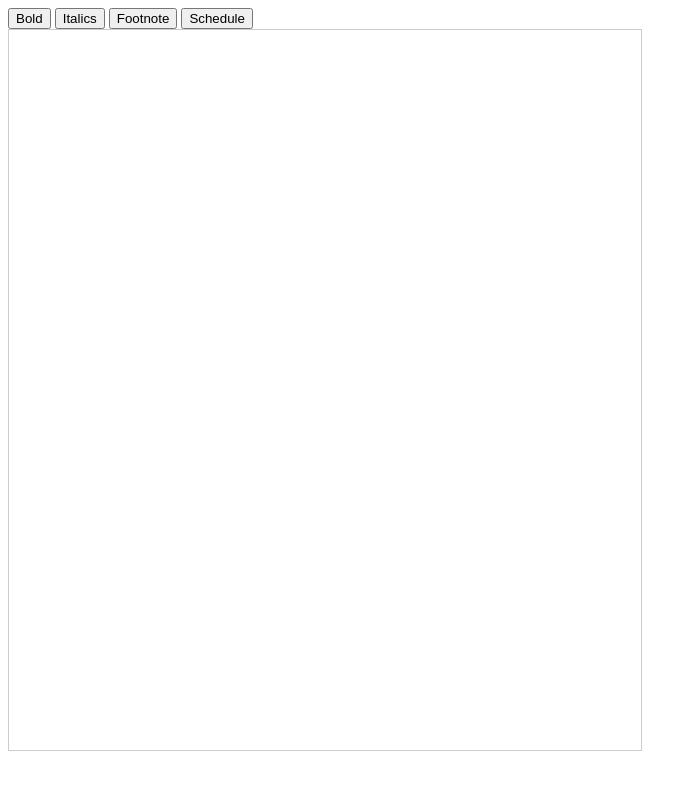
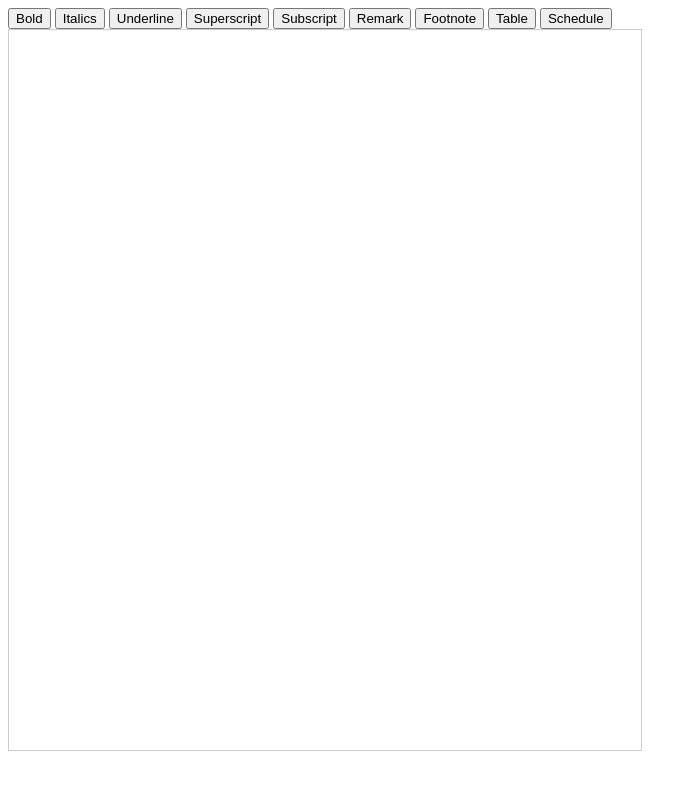
Before and after one commit to laws-africa/bluebell-monaco, a website built with webpack: page demo/index.html in a window 1280 px wide. Shown: the whole page, without its empty margins (0-697 px from the left). Built offline with nearby package versions, Linux system fonts and the light colour scheme.

Commit message:
add one more \n before Content 2 in insertTable

```diff
--- a/demo/index.html
+++ b/demo/index.html
@@ -14,7 +14,12 @@
 <div class="actions">
   <button type="button" data-action="format.bold">Bold</button>
   <button type="button" data-action="format.italics">Italics</button>
+  <button type="button" data-action="format.underline">Underline</button>
+  <button type="button" data-action="format.superscript">Superscript</button>
+  <button type="button" data-action="format.subscript">Subscript</button>
+  <button type="button" data-action="format.remark">Remark</button>
   <button type="button" data-action="insert.footnote">Footnote</button>
+  <button type="button" data-action="insert.table">Table</button>
   <button type="button" data-action="insert.schedule">Schedule</button>
 </div>
 
--- a/src/actions.js
+++ b/src/actions.js
@@ -146,7 +146,7 @@ export class BluebellActions {
     editor.executeEdits(this.editSource, [{
       identifier: 'insert.table',
       range: sel,
-      text: 'TABLE\n\n' + indent + ' TR\n\n' + indent + '   TH\n\n' + indent + '     Heading 1\n\n' + indent + '   TH\n\n' + indent + '     Heading 2\n\n' + indent + ' TR\n\n' + indent + '   TC\n\n' + indent + '     Content 1\n\n' + indent + '   TC\n' + indent + '     Content 2'
+      text: 'TABLE\n\n' + indent + ' TR\n\n' + indent + '   TH\n\n' + indent + '     Heading 1\n\n' + indent + '   TH\n\n' + indent + '     Heading 2\n\n' + indent + ' TR\n\n' + indent + '   TC\n\n' + indent + '     Content 1\n\n' + indent + '   TC\n\n' + indent + '     Content 2'
     }]);
     editor.pushUndoStop();
   }
```
